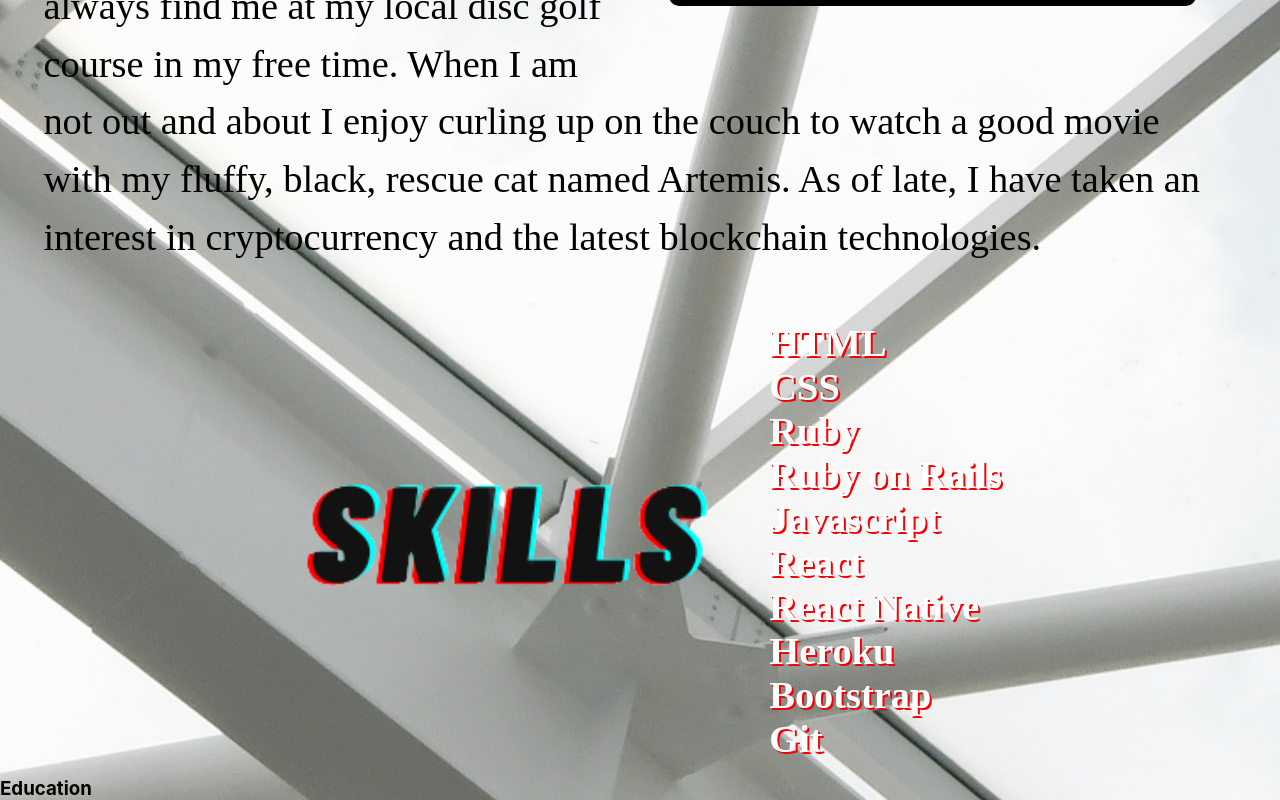
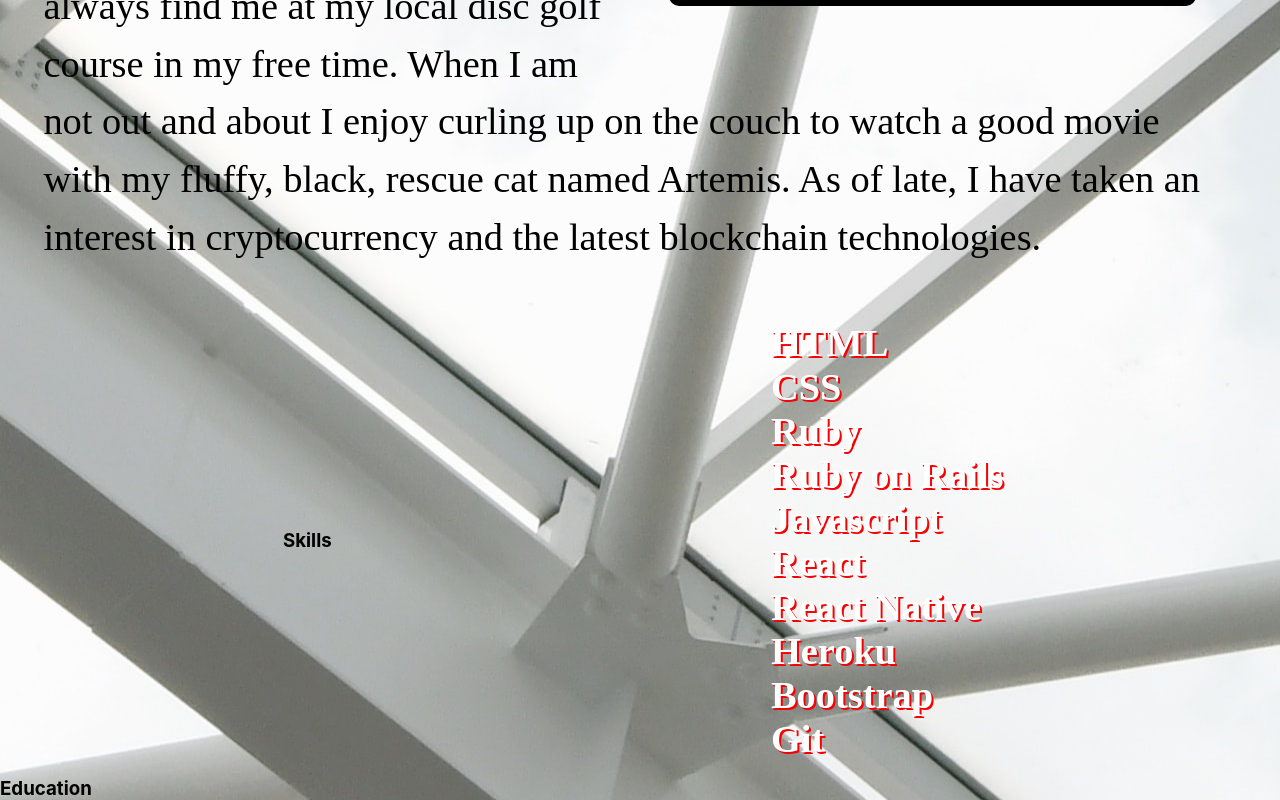
Before and after one commit to Jamondixon/website, a React (Create React App) app: page /about in a window 1280 px wide. Shown: the part 1606-2406 px from the top of the page. Built offline with nearby package versions, Linux system fonts and the light colour scheme; a web font is replaced by a local one.

Commit message:
skills revamp

```diff
--- a/src/Pages/About/About.js
+++ b/src/Pages/About/About.js
@@ -3,7 +3,7 @@ import Nav from '../../Components/Nav/NavBar';
 import './About.css';
 // import Profile from '../../Images/headshotcropped1.png'
 import Queso from '../../Images/prettyjamon1.jpg'
-import Skills from '../../Images/skillscropped.png'
+// import Skills from '../../Images/skillscropped.png'
 import Professional from '../../Images/professionalcropped.png'
 import Personal from '../../Images/personalcropped.png'
 
@@ -45,8 +45,8 @@ const About = (props) => {
                 </div>
                 <div className="skill-container">
                     <div className="skill-heading-container">
-                        <img src={Skills} className="skill-title" alt="skills" />
-
+                        {/* <img src={Skills} className="skill-title" alt="skills" /> */}
+                        <h3 className="skill-title">Skills</h3>
                         <ul className="skill-list">
                             <li className='skill-list-item'>HTML</li>
                             <li className='skill-list-item'>CSS</li>
```
